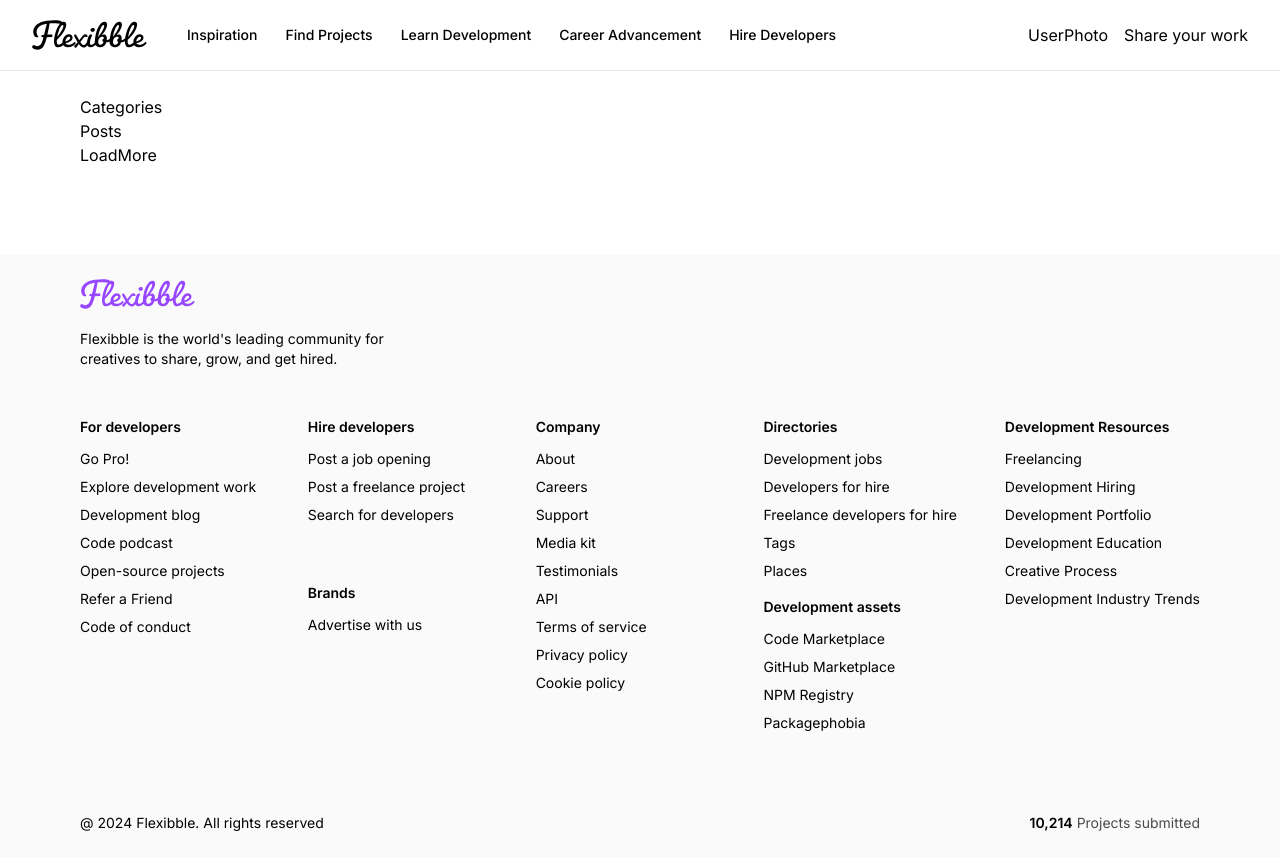
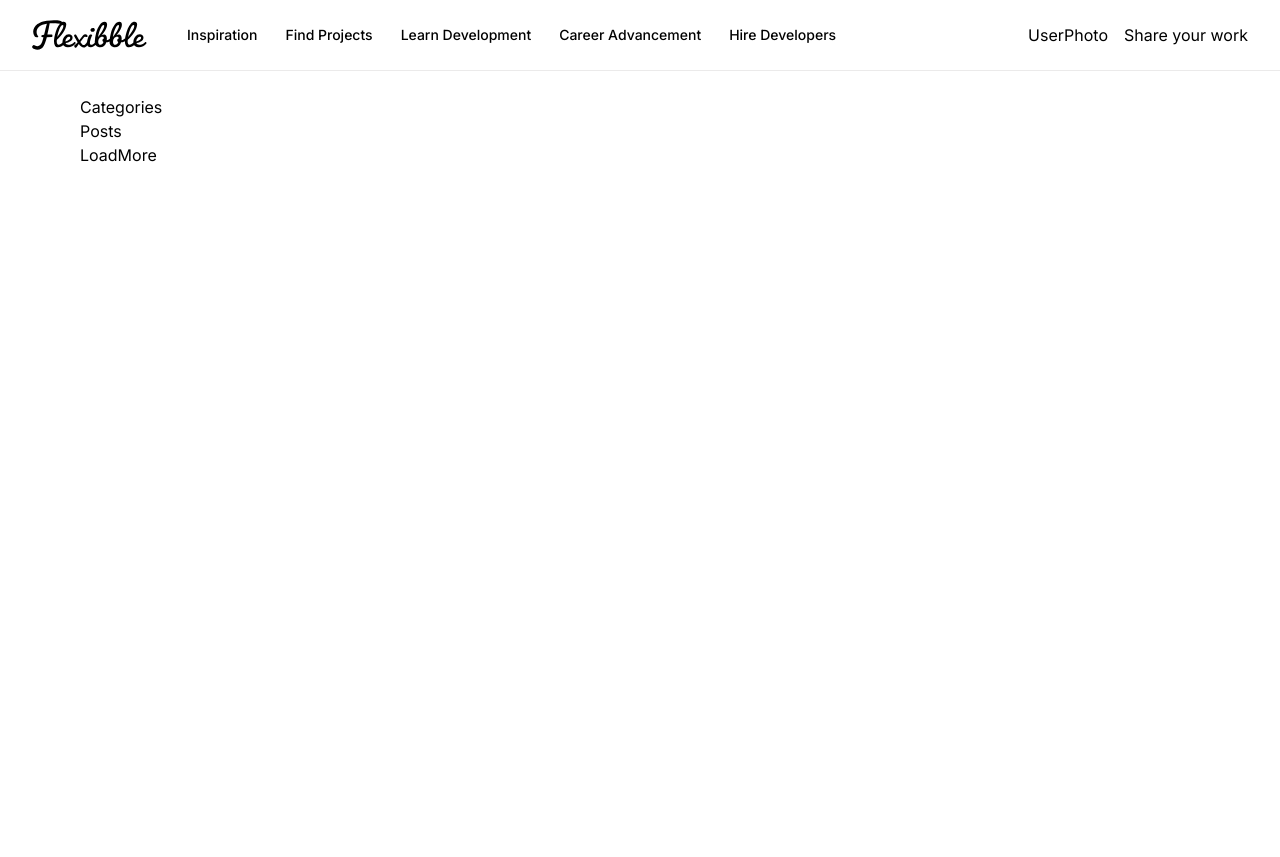
Before and after one commit to jonahunuafe/dribble-clone, a Next.js app: page / in a window 1280 px wide. After the commit the page ends 800 px from the top, so only its background shows below. Built offline with nearby package versions, Linux system fonts and the light colour scheme.

Commit message:
removed the contents of Footer component

```diff
--- a/components/Footer.tsx
+++ b/components/Footer.tsx
@@ -1,87 +1,8 @@
 import React from 'react'
-import { footerLinks } from '@/constants';
-import Image from 'next/image';
-import Link from 'next/link';
-
-type ColumnProps = {
-  title: string;
-  links: Array<string>;
-}
-
-const FooterColumn = ({ title, links }: ColumnProps) => (
-  <div className='footer_column'>
-    <h4 className='font-semibold'>{title}</h4>
-    <ul className='flex flex-col gap-2 font-normal'>
-      {links.map((link) => (
-        <Link href='/' key={link}>
-          {link}
-        </Link>
-      ))}
-    </ul>
-  </div>
-)
 
 const Footer = () => {
   return (
-    <footer className='flexStart footer overflow-hidden'>
-      <div className="flex flex-col gap-12 w-full">
-        <div className='flex items-start flex-col'>
-          <Image
-            src='/logo-purple.svg'
-            width={115}
-            height={38}
-            alt="Flexibble"
-          />
-
-          <p className='text-start text-sm font-normal mt-5 max-w-xs'>
-            Flexibble is the world&apos;s leading community for creatives to share, grow, and get hired.
-          </p>
-        </div>
-
-        <div className='flex flex-wrap gap-12'>
-          <FooterColumn
-            title={footerLinks[0].title}
-            links={footerLinks[0].links}
-          />
-          <div className='flex flex-1 flex-col gap-4'>
-            <FooterColumn
-              title={footerLinks[1].title}
-              links={footerLinks[1].links}
-            />
-            <FooterColumn
-              title={footerLinks[2].title}
-              links={footerLinks[2].links}
-            />
-          </div>
-
-          <FooterColumn
-            title={footerLinks[3].title}
-            links={footerLinks[3].links}
-          />
-          <div className='flex flex-1 flex-col gap-4'>
-            <FooterColumn
-              title={footerLinks[4].title}
-              links={footerLinks[4].links}
-            />
-            <FooterColumn
-              title={footerLinks[5].title}
-              links={footerLinks[5].links}
-            />
-          </div>
-
-          <FooterColumn
-            title={footerLinks[6].title}
-            links={footerLinks[6].links}
-          />
-        </div>
-      </div>
-
-      <div className='flexBetween footer_copyright'>
-        <p>@ 2024 Flexibble. All rights reserved</p>
-        <p className="text-gray">
-          <span className="text-black font-semibold">10,214</span> Projects submitted
-        </p>
-      </div>
+    <footer>
     </footer>
   )
 }
```
